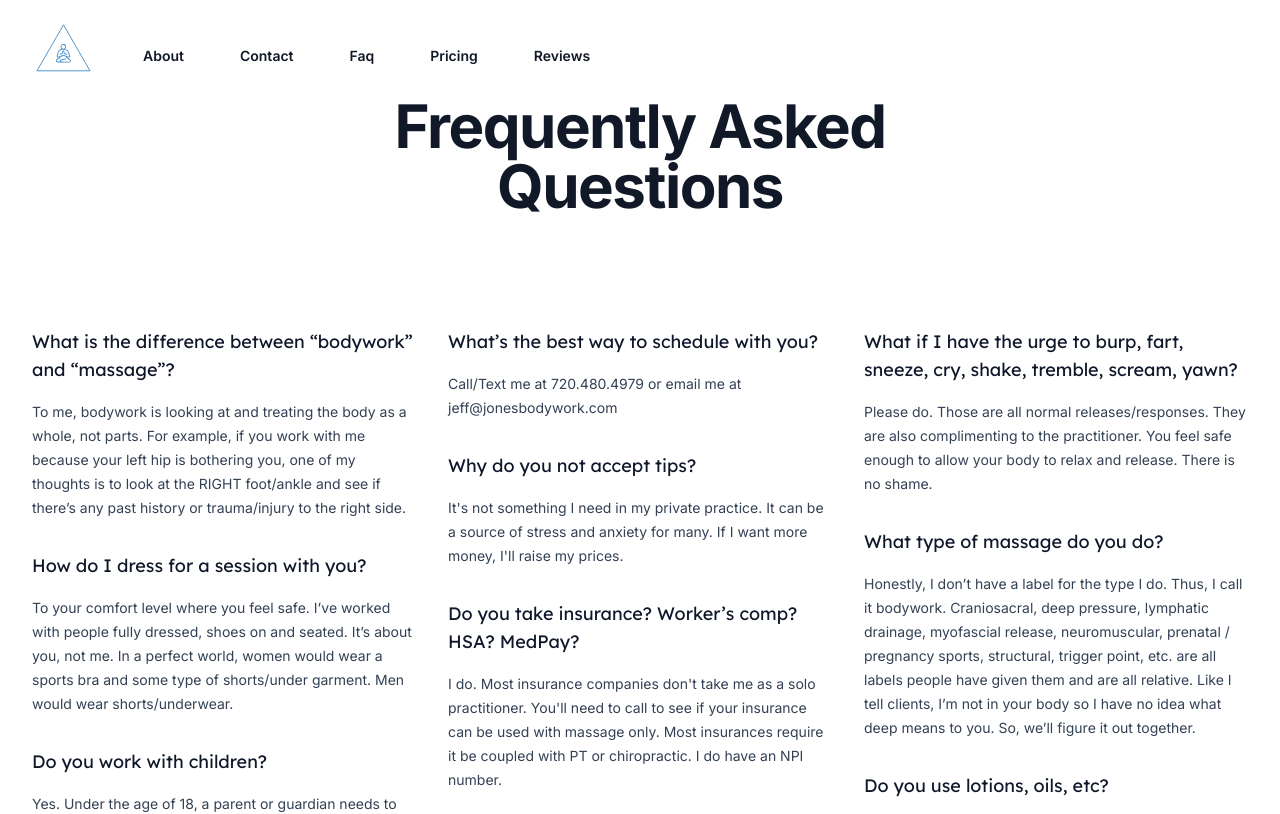
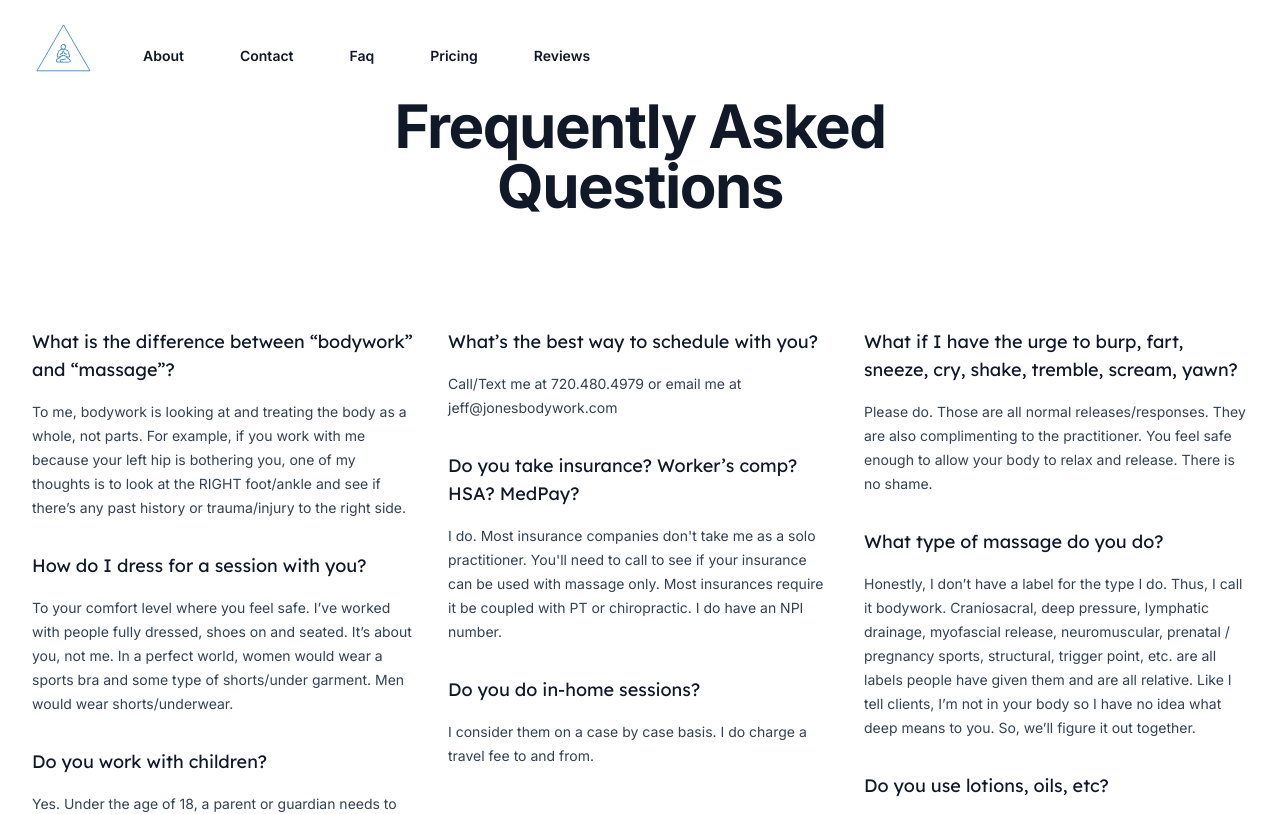
Before and after one commit to kylekrny/jones-bodywork, a Next.js app: page /faq in a window 1280 px wide. Shown: the top 814 px of the page. Built offline with nearby package versions, Linux system fonts and the light colour scheme.

Commit message:
remove tips from faq

```diff
--- a/src/components/FaqComponent.jsx
+++ b/src/components/FaqComponent.jsx
@@ -23,11 +23,6 @@ const faqs = [
       question: 'What’s the best way to schedule with you?',
       answer:
         'Call/Text me at 720.480.4979 or email me at jeff@jonesbodywork.com',
-    },
-    {
-      question: 'Why do you not accept tips?',
-      answer:
-        "It's not something I need in my private practice. It can be a source of stress and anxiety for many.  If I want more money, I'll raise my prices.",
     },
     {
       question: 'Do you take insurance? Worker’s comp? HSA? MedPay?',
```
